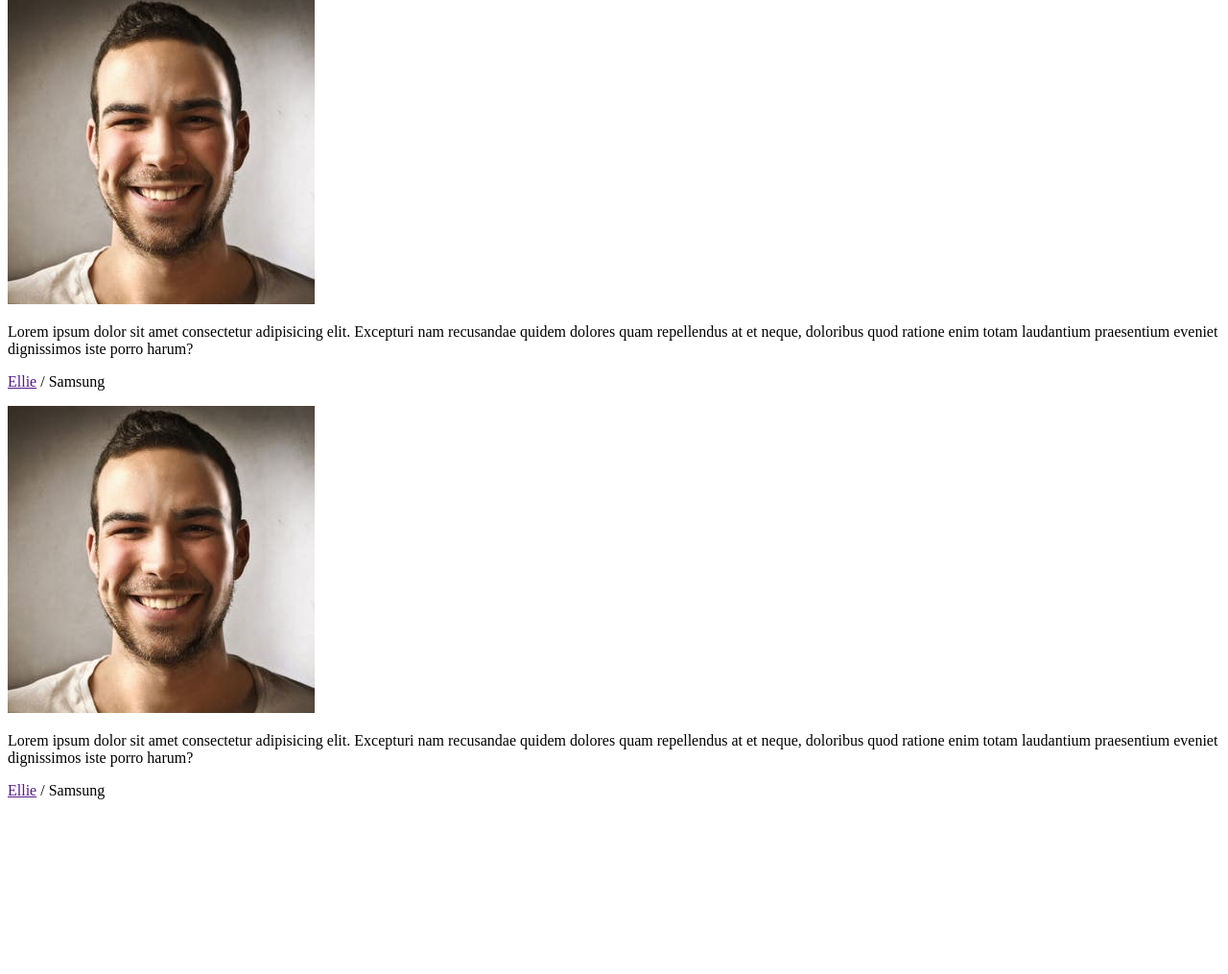
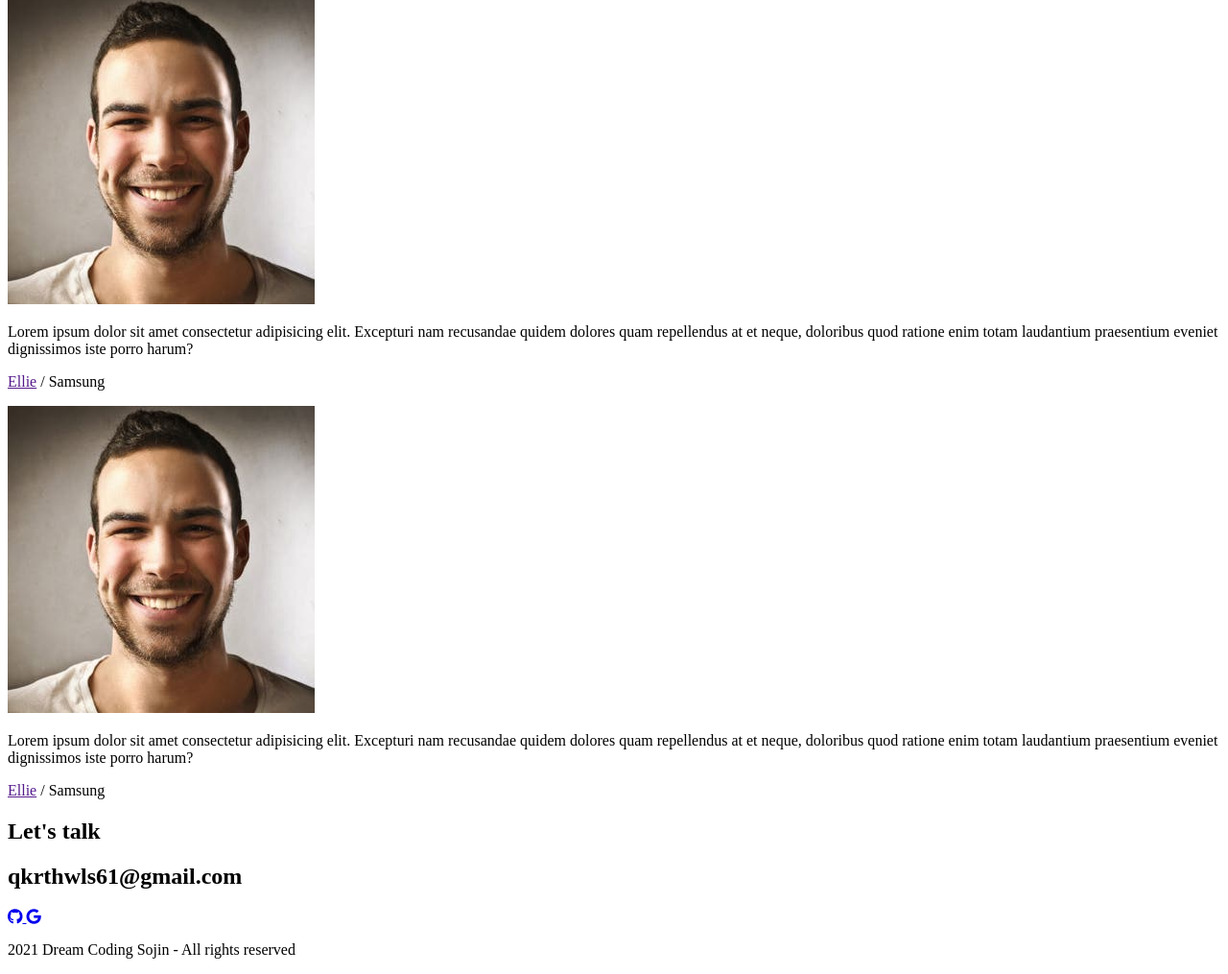
Before and after one commit to ddodinp/portfolio, a plain HTML site: page index.html in a window 1280 px wide. Shown: the part 4260-5275 px from the top of the page at 96% size. Before the commit the page ends 5109 px from the top, so only its background shows below. Drawn offline with Linux system fonts and the light colour scheme.

Commit message:
HTML : Contact

```diff
--- a/index.html
+++ b/index.html
@@ -269,6 +269,20 @@
         </div>
     </section>
     <!-- Contact -->
-    <section id="contact"></section>
+    <section id="contact">
+        <h1 class="contact__title">Let's talk</h1>
+        <h2 class="contact__email">qkrthwls61@gmail.com</h2>
+        <div class="contact__links">
+            <a href="https://github.com/qkrthwls62/portfolio/commits/main" target="_blank">
+                <i class="fa fa-github" aria-hidden="true"></i>
+            </a>
+            <a href="http://qkrthwls61.dothome.co.kr/" target="_blank">
+                <i class="fa fa-google" aria-hidden="true"></i>
+            </a>
+        </div>
+        <p class="contact__rights">
+            2021 Dream Coding Sojin - All rights reserved
+        </p>
+    </section>
 </body>
 </html>
```
